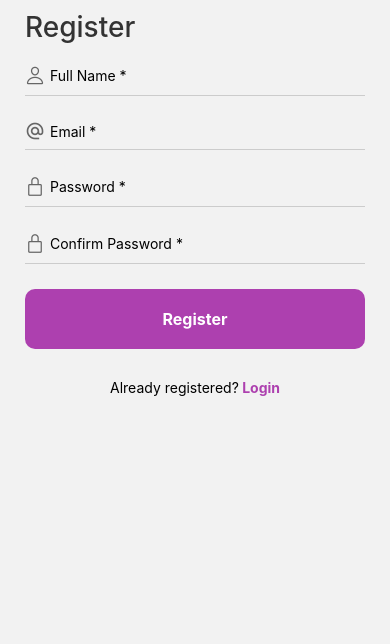
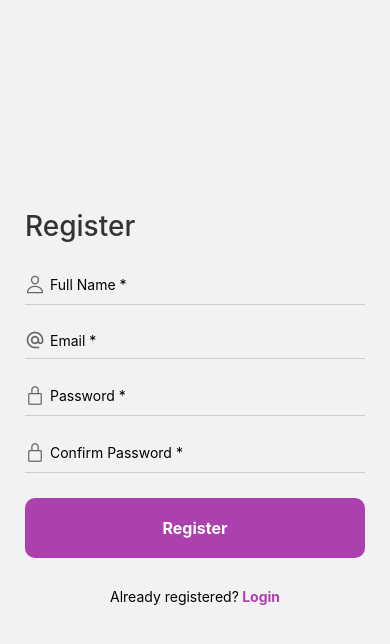
Before and after one commit to imabbassayed/calendar-react-native, a React Native app: screen /Register in a window 390 px wide. Shown: the top 644 px of the page. Built offline with nearby package versions, Linux system fonts and the light colour scheme.

Commit message:
Few small changes

```diff
--- a/App.js
+++ b/App.js
@@ -7,8 +7,6 @@ import {createNativeStackNavigator} from '@react-navigation/native-stack';
 
 
 import HomeScreen from "./src/screens/HomeScreen";
-
-
 import LoginScreen from "./src/screens/LoginScreen";
 import RegisterScreen from "./src/screens/RegisterScreen";
 
--- a/firebaseConfig.js
+++ b/firebaseConfig.js
@@ -1,5 +1,6 @@
 // Import the functions you need from the SDKs you need
 import { initializeApp } from "firebase/app";
+import {getAuth} from "firebase/auth"
 
 // TODO: Add SDKs for Firebase products that you want to use
 // https://firebase.google.com/docs/web/setup#available-libraries
@@ -19,4 +20,5 @@ const firebaseConfig = {
 
 
 // Initialize Firebase
-export const app = initializeApp(firebaseConfig);
+const app = initializeApp(firebaseConfig);
+export const auth = getAuth(app);
--- a/src/screens/Homescreen.js
+++ b/src/screens/Homescreen.js
@@ -14,6 +14,7 @@ import CustomButton from '../components/CustomButton';
 import InputField from '../components/InputField';
 
 const HomeScreen = ({navigation}) => {
+  return(<Text>Hello World</Text>)
 }
 
 export default HomeScreen;
--- a/src/screens/LoginScreen.js
+++ b/src/screens/LoginScreen.js
@@ -17,8 +17,8 @@ import InputField from '../components/InputField';
 
 import constraints from '../../constraints';
 
-import { app } from '../../firebaseConfig';
-import {  getAuth, signInWithEmailAndPassword, GoogleAuthProvider } from "firebase/auth";
+import { auth } from '../../firebaseConfig';
+import { signInWithEmailAndPassword, GoogleAuthProvider } from "firebase/auth";
 
 
 const LoginScreen = ({navigation}) => {
@@ -56,11 +56,9 @@ const LoginScreen = ({navigation}) => {
 
   const logInUser = async (email, password) => {
 
-      const auth = getAuth(app);
       signInWithEmailAndPassword(auth, email, password)
       .then((userCredential) => {
-        const user = userCredential.user;
-
+        navigation.navigate("Home")
       })
       .catch((error) => {
           Alert.alert(
--- a/src/screens/RegisterScreen.js
+++ b/src/screens/RegisterScreen.js
@@ -19,8 +19,8 @@ import CustomButton from '../components/CustomButton';
 
 import constraints from '../../constraints';
 
-import { app } from '../../firebaseConfig';
-import {  getAuth, createUserWithEmailAndPassword, updateProfile } from "firebase/auth";
+import { auth } from '../../firebaseConfig';
+import { createUserWithEmailAndPassword, updateProfile } from "firebase/auth";
 
 
 const RegisterScreen = ({navigation}) => {
@@ -33,7 +33,6 @@ const RegisterScreen = ({navigation}) => {
 
   const validateSignUp = () => {
     const nameInvalid = name.length == 0;
-
 
     if(nameInvalid == true){
       Alert.alert(
@@ -82,33 +81,40 @@ const RegisterScreen = ({navigation}) => {
   }
 
   const insertUser = async (email, password) => {
-
-    const auth = getAuth(app);
-
     createUserWithEmailAndPassword(auth, email, password)
     .then((userCredential) => {
         const user = userCredential.user;
         updateProfile(user,{
           displayName: name,
         }).then(function() {
-          var displayName = user.displayName;
-          navigation.navigate("Appstack",{screen:"Dashboard"});
+          navigation.navigate("Home");
         }, function(error) {
-          console.log(error)
+          Alert.alert(
+            "Registration Failed !",
+            "Please try agian",
+            [
+              {text: "OK" }
+            ]
+          );
         });
     })
     .catch((error) => {
-      console.log(error);
+      Alert.alert(
+        "Registration Failed !",
+        "Please try agian",
+        [
+          {text: "OK" }
+        ]
+      );
     });
 
   }
 
   return (
     <SafeAreaView style={{flex: 1, justifyContent: 'center'}}>
-      <ScrollView
-        showsVerticalScrollIndicator={false}
-        style={{paddingHorizontal: 25}}>
-        <View style={{alignItems: 'center'}}>
+        <View style={{paddingHorizontal: 25}}>
+
+         <View style={{alignItems: 'center'}}>
 
         </View>
 
@@ -117,12 +123,11 @@ const RegisterScreen = ({navigation}) => {
             fontSize: 28,
             fontWeight: '500',
             color: '#333',
-            marginBottom: 20,
-            marginTop: 10
+            marginBottom: 30,
           }}>
+
           Register
-        </Text>
-
+          </Text>
 
         <InputField
           label={'Full Name *'}
@@ -197,7 +202,7 @@ const RegisterScreen = ({navigation}) => {
             <Text style={{color: '#AD40AF', fontWeight: '700'}}> Login</Text>
           </TouchableOpacity>
         </View>
-      </ScrollView>
+      </View>
     </SafeAreaView>
   );
 };
```
